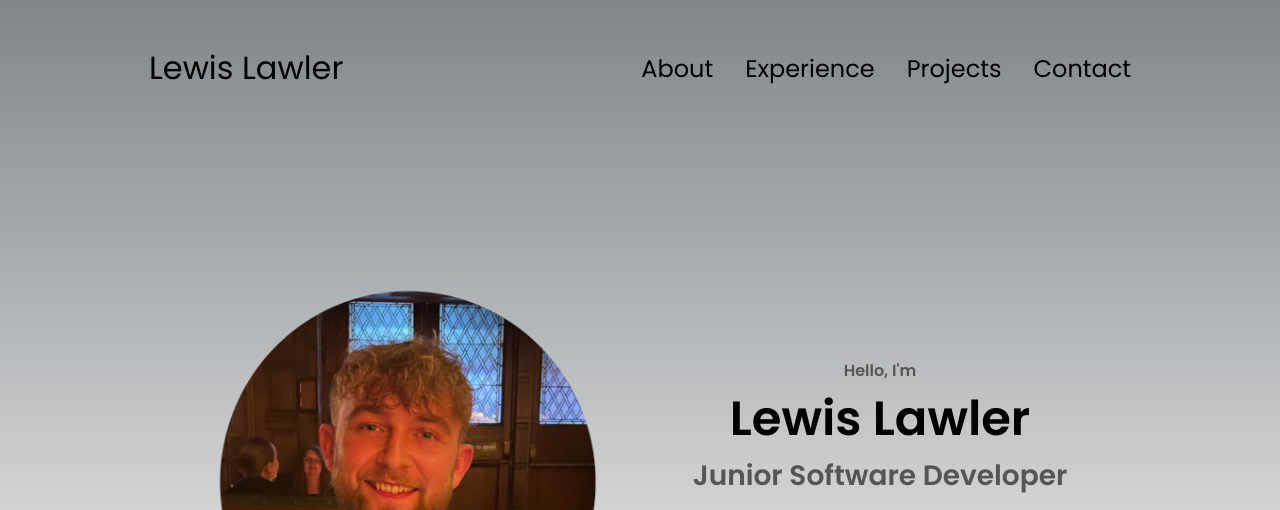
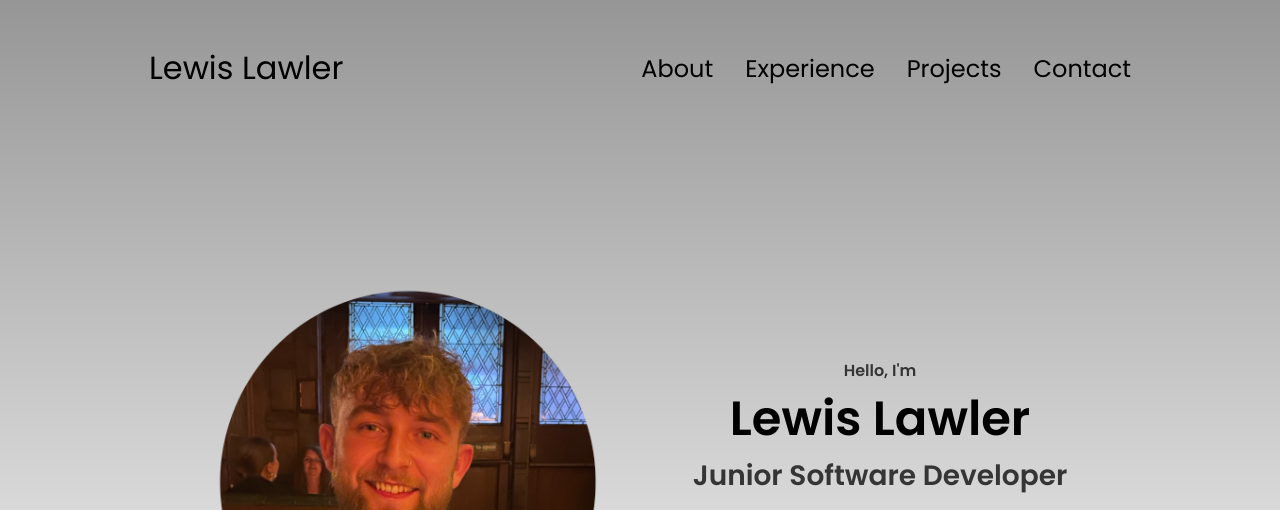
Before and after one commit to Lawler45/Portfolio, a website: page index.html in a window 1280 px wide. Shown: the top 510 px of the page. Drawn offline with Linux system fonts and the light colour scheme.

Commit message:
changes styling

```diff
--- a/css/style.css
+++ b/css/style.css
@@ -12,7 +12,7 @@ body {
   margin: 0;
   padding: 0;
   height: 100vh;
-  background-image: linear-gradient(to bottom, #818589		, white);
+  background-image: linear-gradient(to bottom, rgb(150,150,150)		, white);
   background-attachment: fixed;
 }
 
@@ -21,7 +21,7 @@ html {
 }
 
 p {
-  color: rgb(85, 85, 85);
+  color: rgb(53, 53, 53);
 }
 
 /* TRANSITION */
```
